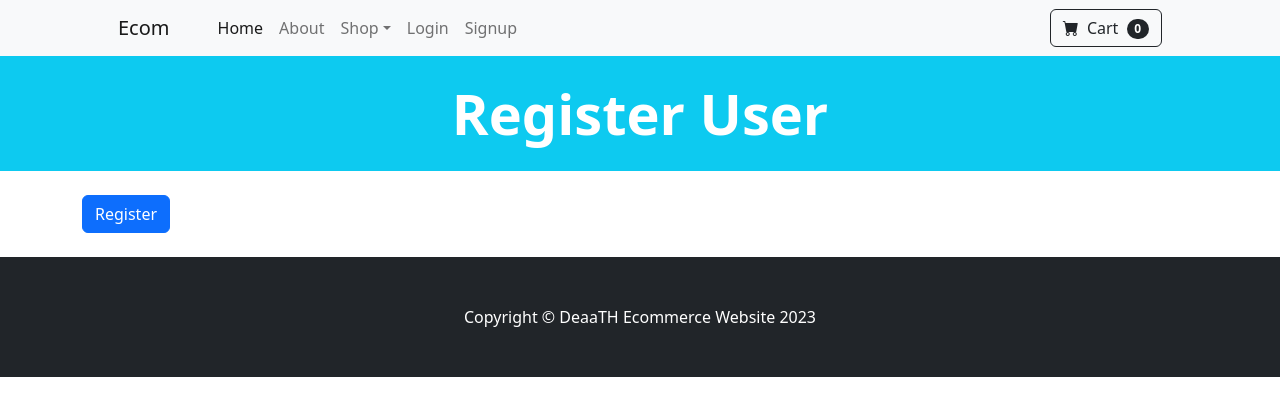
After one commit to DeaaTH65/E_Com, a Django app: page /register/ in a window 1280 px wide. The commit adds this page. Shown: the top 416 px of the page. Run offline with Django 4.2, Linux system fonts and the light colour scheme.

Commit message:
register page

```diff
--- a/ecom/store/templates/navbar.html
+++ b/ecom/store/templates/navbar.html
@@ -19,6 +19,7 @@
                 <li class="nav-item"><a class="nav-link" href="{% url "logout" %}">Logout</a></li>
                 {% else %}
                 <li class="nav-item"><a class="nav-link" href="{% url "login" %}">Login</a></li>
+                <li class="nav-item"><a class="nav-link" href="{% url "register" %}">Signup</a></li>
                 {% endif %}
             </ul>
             <form class="d-flex">
--- /dev/null
+++ b/ecom/store/templates/register.html
@@ -0,0 +1,21 @@
+{% extends "base.html" %}
+
+{% block title %}Register{% endblock title %}
+
+{% block content %}
+{% load static %}
+<header class="bg-info py-2">
+    <div class="container px-4 px-lg-5 my-3">
+        <div class="text-center text-white">
+            <h1 class="display-4 fw-bolder">Register User</h1>
+        </div>
+    </div>
+</header>
+<div class="container mt-4">
+    <form method="POST" action="{% url "login" %}">
+        {% csrf_token %}
+
+        <button type="submit" class="btn btn-primary mb-4">Register</button>
+    </form>
+</div>
+{% endblock content %}
--- a/ecom/store/urls.py
+++ b/ecom/store/urls.py
@@ -6,4 +6,5 @@ urlpatterns = [
     path('about/', views.about, name='about'),
     path('login/', views.login_user, name='login'),
     path('logout/', views.logout_user, name='logout'),
+    path('register/', views.register_user, name='register'),
 ]
--- a/ecom/store/views.py
+++ b/ecom/store/views.py
@@ -33,3 +33,7 @@ def logout_user(request):
     logout(request)
     messages.success(request, ("You have been logged out.."))
     return redirect('home')
+
+
+def register_user(request):
+    return render(request, 'register.html')
```
